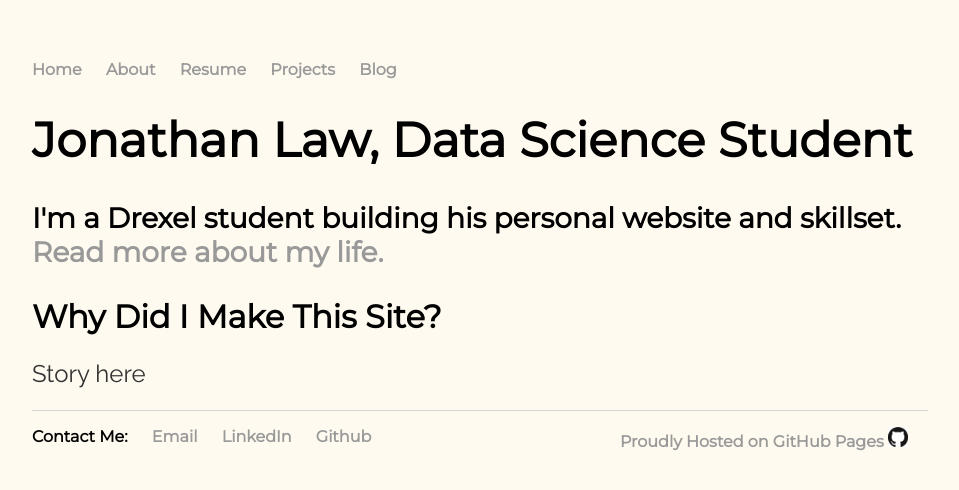
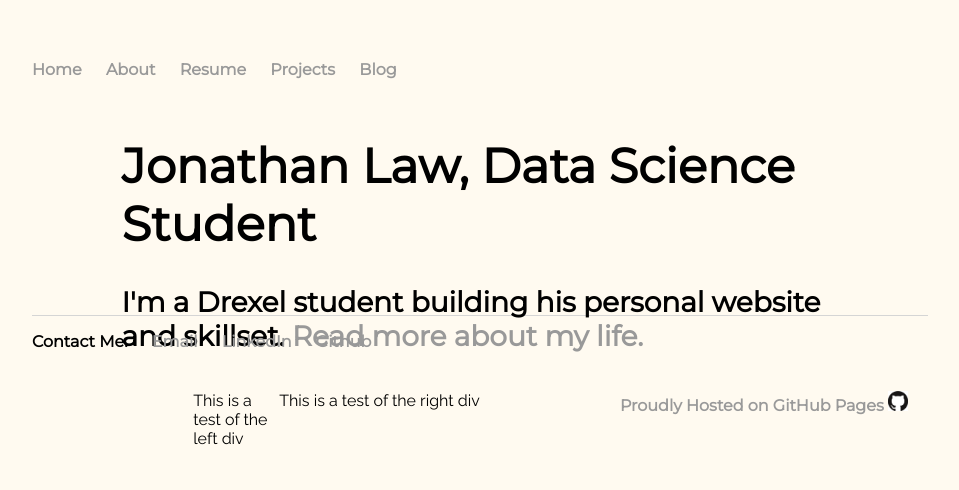
Before and after one commit to shindig7/my-site, a Jekyll site: the page built from index.html, in a window 1280 px wide. Shown: the top 490 px of the page, without its empty margins (160-1119 px from the left). Built offline with Jekyll 4.4.1, drawn with Linux system fonts in a browser that asks for light colours.

```diff
--- a/css/index.css
+++ b/css/index.css
@@ -65,3 +65,18 @@
 .profile-picture {
 	padding-right: 10px;
 }
+.container {
+	width: 80%;
+	height: 200px;
+	margin: auto;
+	padding: 10px;
+}
+#index-left {
+	width: 15%;
+	height: 200px;
+	float: left;
+}
+#index-right {
+	margin-left: 15%;
+	height: 200px;
+}
--- a/index.html
+++ b/index.html
@@ -8,7 +8,8 @@
 	<h1>Jonathan Law, Data Science Student</h1>
 	<h3>I'm a Drexel student building his personal website and skillset. </ br> <a href="/about">Read more about my life.</a></h3>
 </div><!-- /.blurb -->
-<div>
-	<h2>Why Did I Make This Site?</h2>
-	<p>Story here</p>
-</div>
+
+<section class="container">
+	<div id="index-left">This is a test of the left div</div>
+	<div id="index-right">This is a test of the right div</div>
+</section>
```
